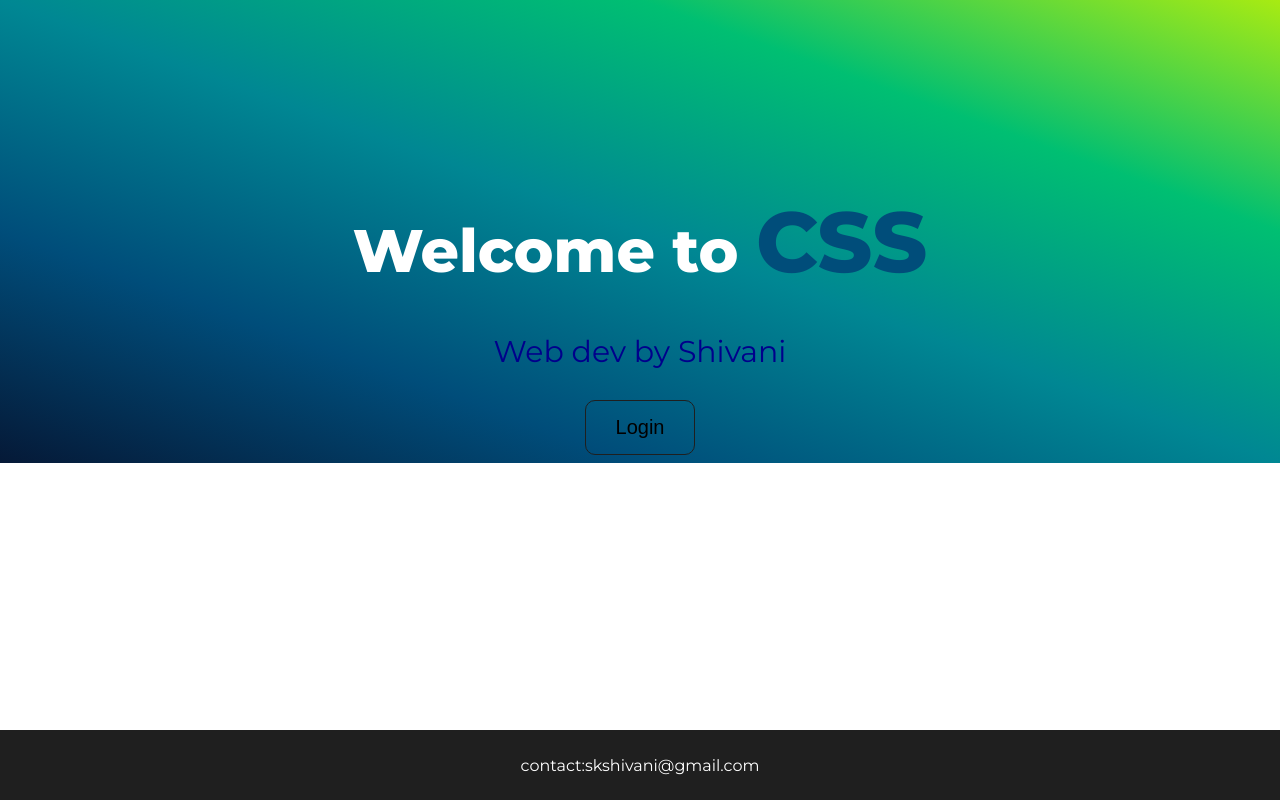
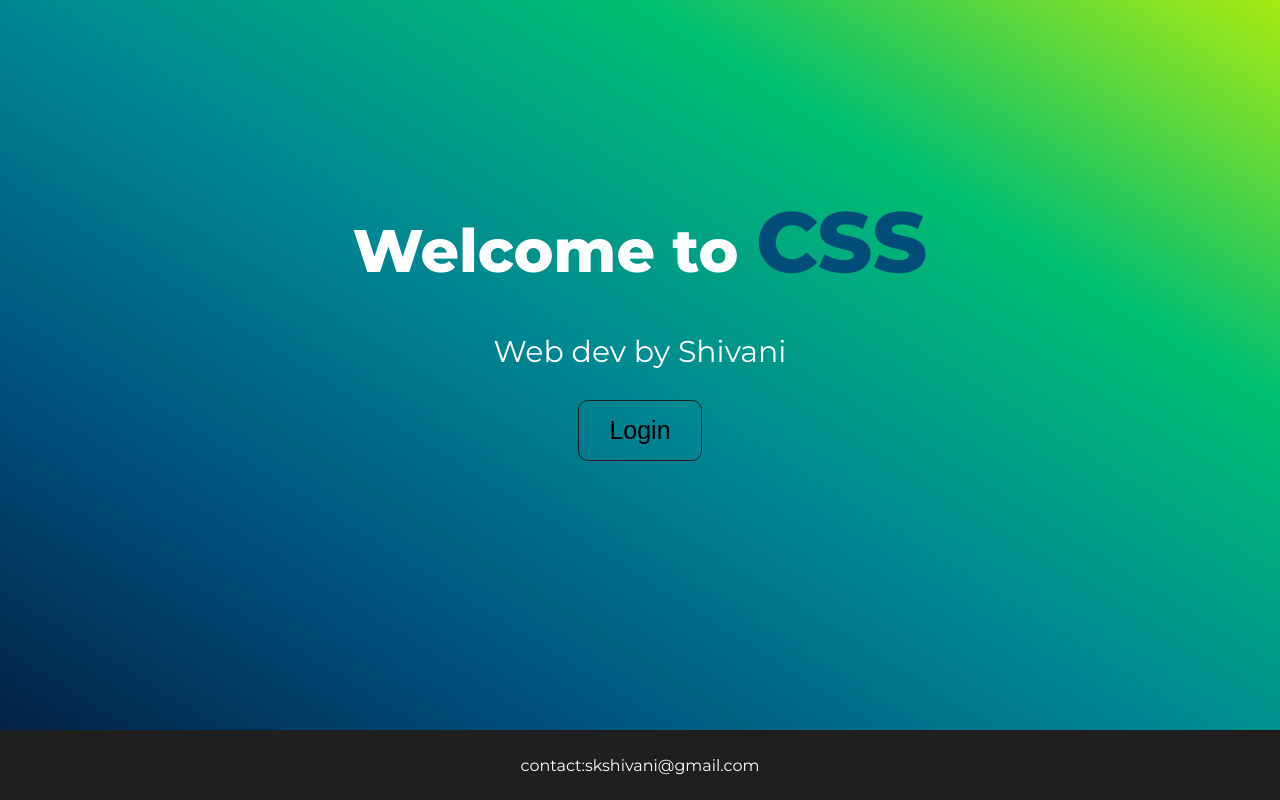
Before and after one commit to ShivaniSiva/css, a plain HTML site: page CSS/index.html in a window 1280 px wide. Drawn offline with Linux system fonts and the light colour scheme.

Commit message:
css completed

```diff
--- a/CSS/css.css
+++ b/CSS/css.css
@@ -1,12 +1,15 @@
 @import url('https://fonts.googleapis.com/css2?family=Montserrat:wght@400;800&display=swap');
 
-body{
+html{
     font-family: "Montserrat";
 /*  background: linear-gradient(45deg , #051937 0%, #A8EB12 100%);
  */ background-image: linear-gradient(to right top, #051937, #004d7a, #008793, #00bf72, #a8eb12);
     background-repeat:no-repeat ;
+    background-size: cover ;
     height: 100%;
+
 }
+
 h1{
     color: #fff;
     text-align: center;
@@ -19,7 +22,7 @@ span{
 }
 p{
     text-align: center;
-    color:darkblue;
+    color:#fff;
     font-size: 30px;
 }
 button{
@@ -32,7 +35,7 @@ button{
     border-radius: 10px;
     border: 0.1rem solid #1f1f1f;
     padding: 15px 30px;
-    font-size: 20px;
+    font-size: 25px;
     color: rgb(0, 0, 0);
 }
 .btn:hover{
--- a/CSS/index.html
+++ b/CSS/index.html
@@ -8,9 +8,11 @@
     <title>Document</title>
 </head>
 <body>
+    <div class="bg">
     <h1>Welcome to <span>CSS</span></h1>
     <p>Web dev by Shivani</p>
     <button class="btn lco">Login</button>
+</div>
     <footer>
         contact:skshivani@gmail.com
     </footer>
```
